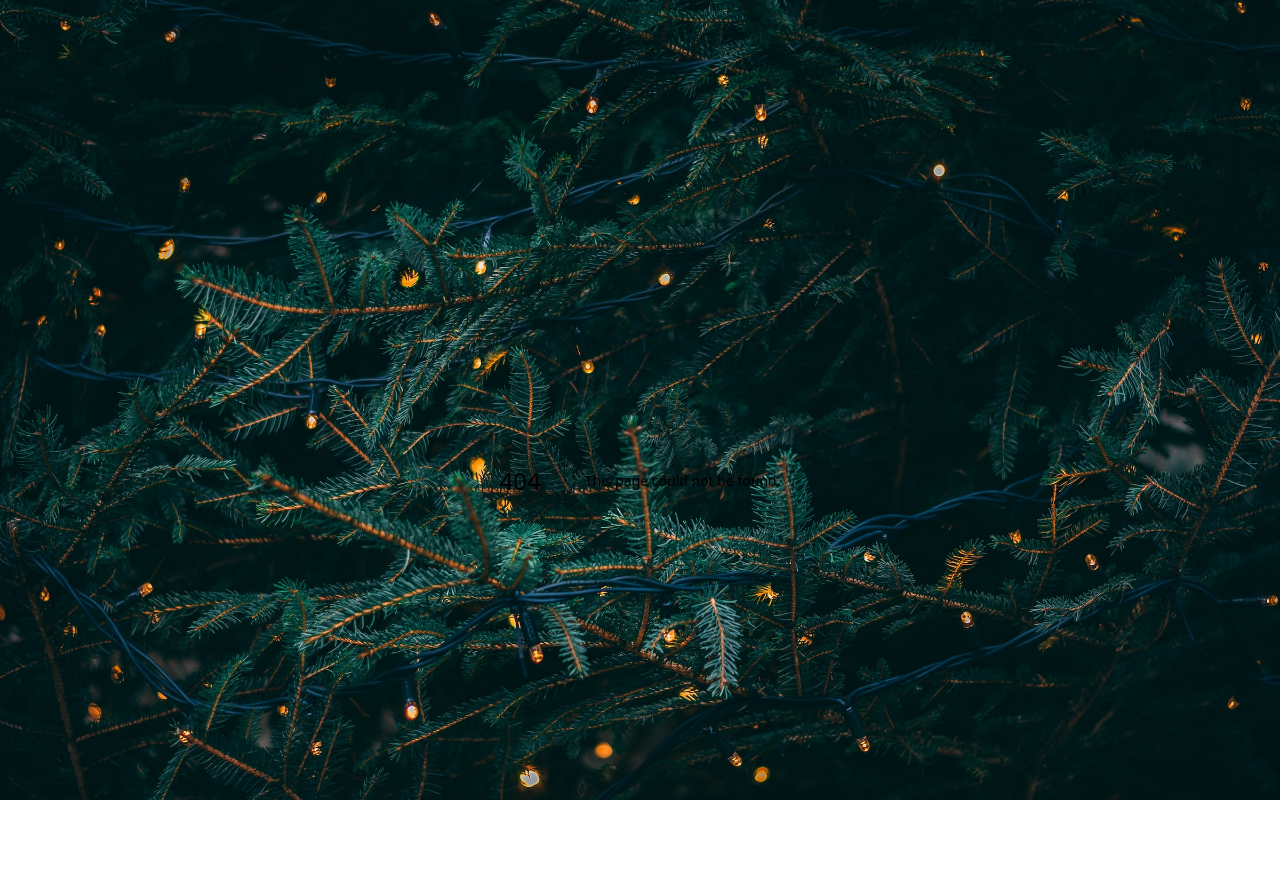
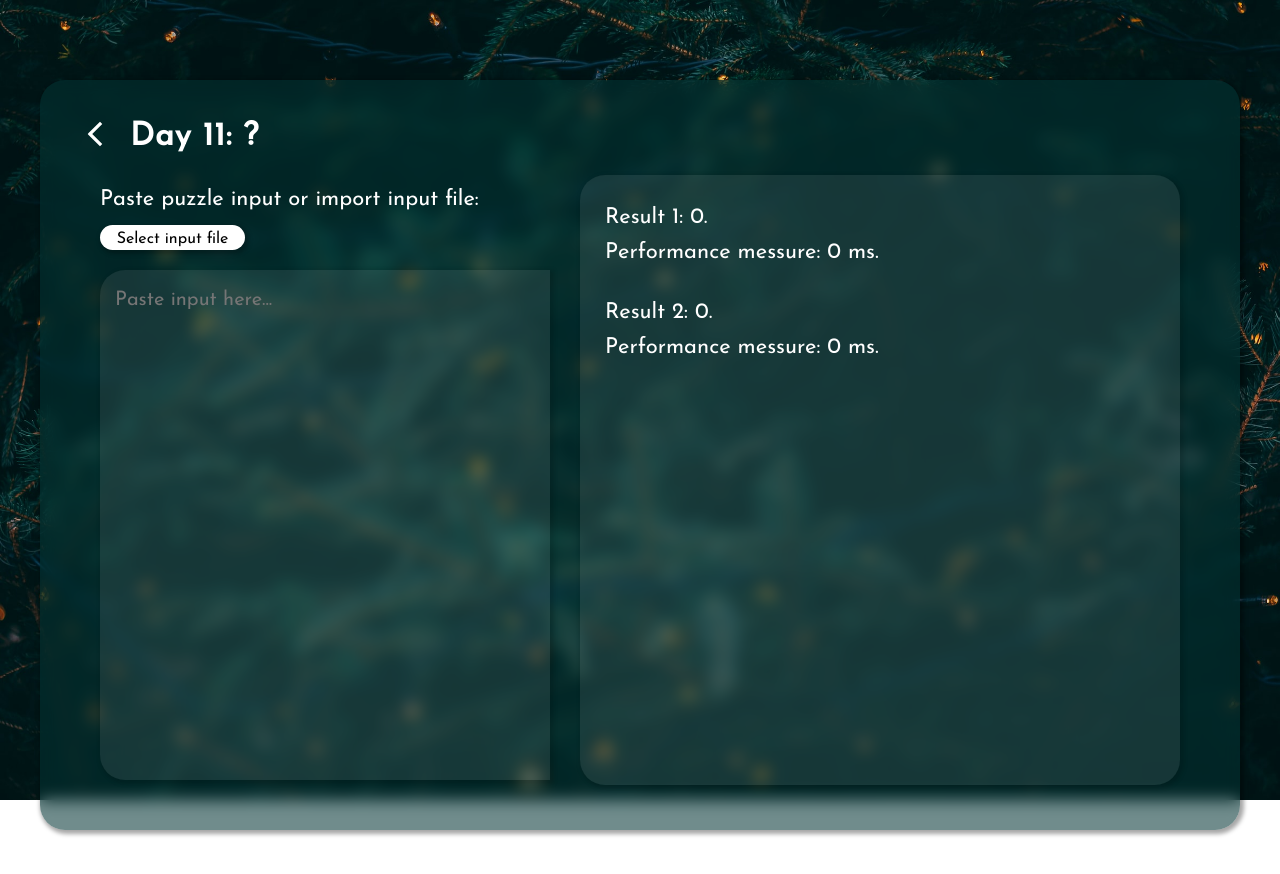
Before and after one commit to zsour/advent_of_code_2022, a Next.js app: page /dec11 in a window 1280 px wide. Before the commit this address had no page. Shown: the top 874 px of the page. After the commit the page ends 830 px from the top, so only its background shows below. Built offline with nearby package versions, Linux system fonts and the light colour scheme.

Commit message:
Dec 11 setup.

```diff
--- /dev/null
+++ b/src/pages/dec11.tsx
@@ -0,0 +1,58 @@
+import {useState, useEffect} from 'react';
+import MainCard from '../components/MainCard';
+import InputArea from '../components/InputArea';
+
+function Dec11(){
+    const [input, setInput] = useState("");
+    const [puzzleOneResult, setPuzzleOneResult] = useState(0);
+    const [puzzleTwoResult, setPuzzleTwoResult] = useState(0);
+    const [timerOne, setTimerOne] = useState("0 ms.");
+    const [timerTwo, setTimerTwo] = useState("0 ms.");
+
+
+    useEffect(() => {
+        if(input.length === 0){
+            return;
+        }
+
+        let startTimer = performance.now();
+
+        let tmp = input.split("\n");
+        if(tmp[tmp.length - 1] === ''){
+            tmp.pop();
+        }
+
+
+        setTimerTwo(`${(performance.now() - startTimer).toFixed(1)} ms.`);
+    }, [input]);
+
+    return <MainCard title='Day 11: ?'>
+            <InputArea inputChange={(val: string) => {
+                setInput(val);
+            }} />
+
+            <div className="result-area">
+                <div className="result">
+                    <p className="result-text">
+                        Result 1: {String(puzzleOneResult)}.
+                    </p>
+
+                    <p className="result-text">
+                        Performance messure: {timerOne}
+                    </p>
+                </div>
+
+                <div className="result">
+                    <p className="result-text">
+                        Result 2: {String(puzzleTwoResult)}.
+                    </p>
+
+                    <p className="result-text">
+                        Performance messure: {timerTwo}
+                    </p>
+                </div>
+            </div>
+    </MainCard>
+}
+
+export default Dec11;
--- a/src/pages/index.tsx
+++ b/src/pages/index.tsx
@@ -44,6 +44,10 @@ export default function Home() {
               <Link href="/dec10">
                 <li>Day 10: Cathode-Ray Tube.</li>
               </Link>
+
+              <Link href="/dec11">
+                <li>Day 11: ?</li>
+              </Link>
             </ul>
         </MainCard>
   )
```
